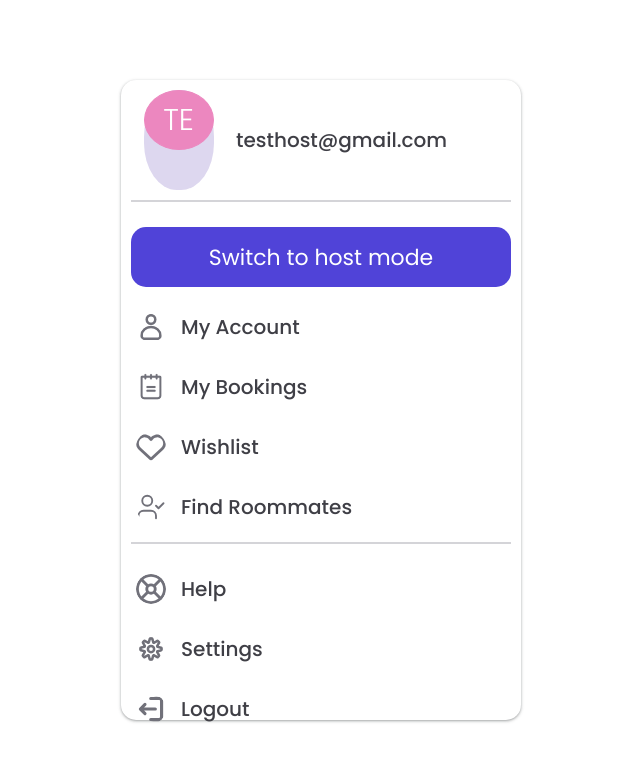
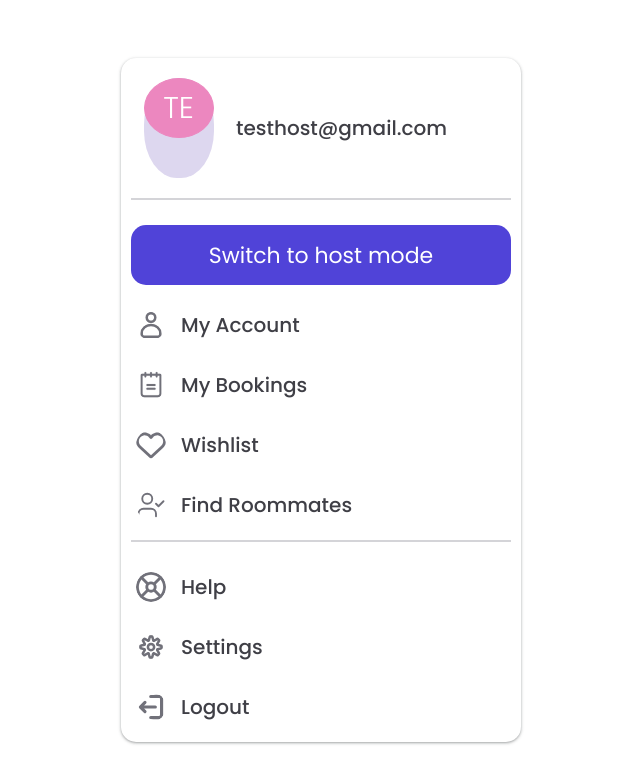
Before and after one commit to abhinavjoshi1798/SideBar, a React (Create React App) app: page / in a window 1280 px wide. Shown: the top 784 px of the page, without its empty margins (319-959 px from the left). Built offline with nearby package versions, Linux system fonts and the light colour scheme.

Commit message:
sidebar height corrected

```diff
--- a/src/App.css
+++ b/src/App.css
@@ -19,8 +19,8 @@
 }
 
 .sideBar{
+  margin: 50px;
   width: 400px;
-  height: 80vh;
   border-radius: 15px;
   box-shadow: rgba(60, 64, 67, 0.3) 0px 1px 2px 0px, rgba(60, 64, 67, 0.15) 0px 1px 3px 1px;
   display: flex;
```
